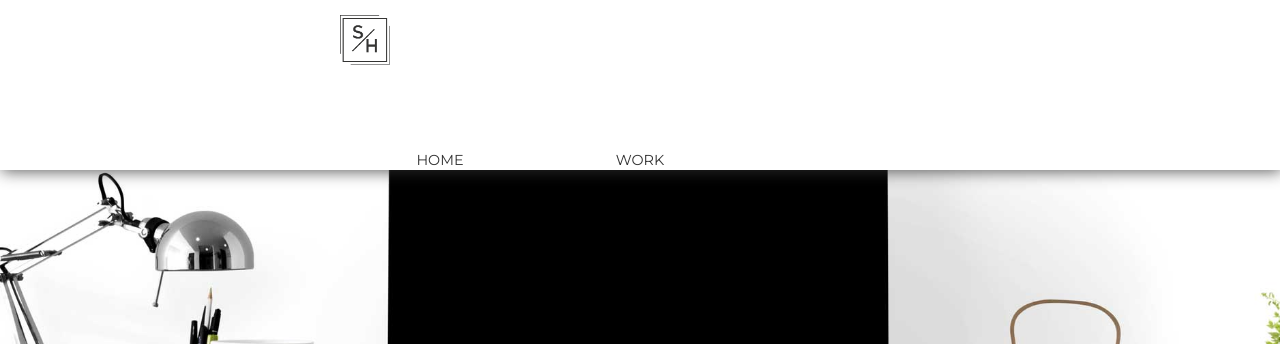
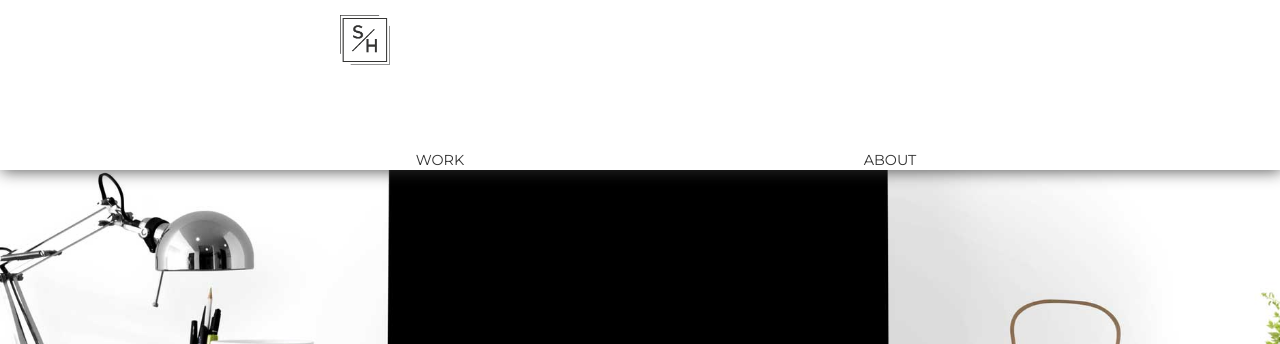
Before and after one commit to skiddhubbard/skiddhubbard.github.io, a Jekyll site: the page built from index.md, in a window 1280 px wide. Shown: the top 344 px of the page. Built offline with Jekyll 4.4.1, drawn with Linux system fonts in a browser that asks for light colours.

Commit message:
remove home link

```diff
--- a/_includes/header.html
+++ b/_includes/header.html
@@ -3,7 +3,6 @@
     <a href="http://sarahkiddhubbard.com"><img id="logo" src="/assets/img/sk-logo-large.png"/></a>
     <a href="http://sarahkiddhubbard.com"><img id="logo-mobile" src="/assets/img/sk-logo-small.png"/></a>
     <ul>
-      <li class="nav-home"><a href="http://sarahkiddhubbard.com">Home</a></li>
       <li class="nav-work"><a href="http://sarahkiddhubbard.com/work">Work</a></li>
       <li class="nav-about"><a href="http://sarahkiddhubbard.com/about">About</a></li>
       <li class="nav-contact"><a href="#contact-link">Contact</a></li>
```
